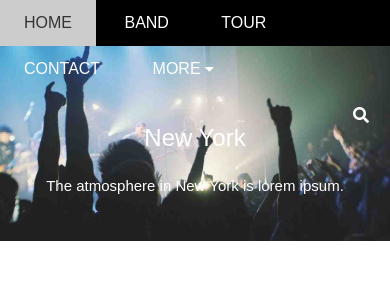
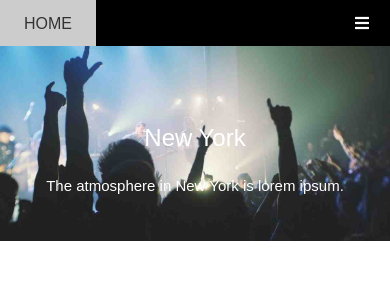
Before and after one commit to yoru-is-baam/web_theband_w3school, a plain HTML site: page index.html in a window 390 px wide. Both pictures are taken after a click on the link "HOME". Shown: the top 290 px of the page. Drawn offline with Linux system fonts and the light colour scheme.

Commit message:
Mobile menu responsive & fix bug

```diff
--- /dev/null
+++ b/assets/css/responsive.css
@@ -0,0 +1,48 @@
+/* PC */
+@media (min-width: 1024px) {
+}
+
+/* Tablet */
+@media (min-width: 739px) and (max-width: 1023px) {
+}
+
+/* Mobile */
+@media (max-width: 740px) {
+  #header {
+    overflow: hidden;
+  }
+
+  #header .mobile-menu-btn {
+    display: block;
+  }
+
+  #header .search-btn {
+    display: none;
+  }
+
+  #nav {
+    display: block;
+  }
+
+  #nav li a {
+    padding: 1px 24px;
+  }
+
+  #nav > li {
+    display: block;
+  }
+
+  #nav > li:first-child {
+    display: inline-block;
+  }
+
+  #nav .subnav {
+    position: initial;
+    background-color: #333;
+  }
+
+  #nav .subnav a {
+    color: #fff;
+    padding: 5px 41px;
+  }
+}
--- a/assets/css/style.css
+++ b/assets/css/style.css
@@ -155,6 +155,14 @@ html {
   font-size: 14px;
 }
 
+#header .mobile-menu-btn {
+  position: absolute;
+  top: 0;
+  right: 0;
+  display: none;
+}
+
+#header .mobile-menu-btn,
 #header .search-btn {
   float: right;
   padding: 0 21px;
@@ -165,6 +173,15 @@ html {
   cursor: pointer;
 }
 
+#header .mobile-menu-btn:hover {
+  background-color: #ccc;
+}
+
+#header .mobile-menu-btn:hover .menu-icon {
+  color: #000;
+}
+
+#header .menu-icon,
 #header .search-icon {
   color: #fff;
   line-height: 46px;
--- a/index.html
+++ b/index.html
@@ -6,6 +6,7 @@
     <meta name="viewport" content="width=device-width, initial-scale=1.0" />
     <title>The Band</title>
     <link rel="stylesheet" href="./assets/css/style.css" />
+    <link rel="stylesheet" href="./assets/css/responsive.css" />
     <link
       rel="stylesheet"
       href="./assets/fonts/fontawesome-free-5.15.4-web/css/all.css"
@@ -34,11 +35,15 @@
         </ul>
         <!-- End: nav -->
 
-        <!-- Begin: Search button  -->
+        <!-- Mobile menu button -->
+        <div id="mobile-menu" class="mobile-menu-btn">
+          <i class="menu-icon fas fa-bars"></i>
+        </div>
+
+        <!-- Search button -->
         <div class="search-btn">
           <i class="search-icon fas fa-search"></i>
         </div>
-        <!-- End: Search button  -->
       </div>
 
       <div id="slider">
@@ -291,6 +296,42 @@
     </div>
 
     <script>
+      var header = document.getElementById("header");
+      var mobileMenu = document.getElementById("mobile-menu");
+      var headerHeight = header.clientHeight;
+
+      // Close/open mobile menu
+      mobileMenu.onclick = function () {
+        var isClosed = header.clientHeight === headerHeight;
+
+        if (isClosed) {
+          header.style.height = "auto";
+        } else {
+          header.style.height = null;
+        }
+      };
+
+      // Close automatically when choosing the menu
+      var menuItems = document.querySelectorAll('#nav li a[href*="#"]');
+
+      for (var i = 0; i < menuItems.length; i++) {
+        var menuItem = menuItems[i];
+
+        menuItem.onclick = function (event) {
+          var isParentMenu =
+            this.nextElementSibling &&
+            this.nextElementSibling.classList.contains("subnav");
+
+          if (isParentMenu) {
+            event.preventDefault();
+          } else {
+            header.style.height = null;
+          }
+        };
+      }
+    </script>
+
+    <script>
       const buyBtns = document.querySelectorAll(".js-buy-ticket");
       const modal = document.querySelector(".js-modal");
       const modalContainer = document.querySelector(".js-modal-container");
```
